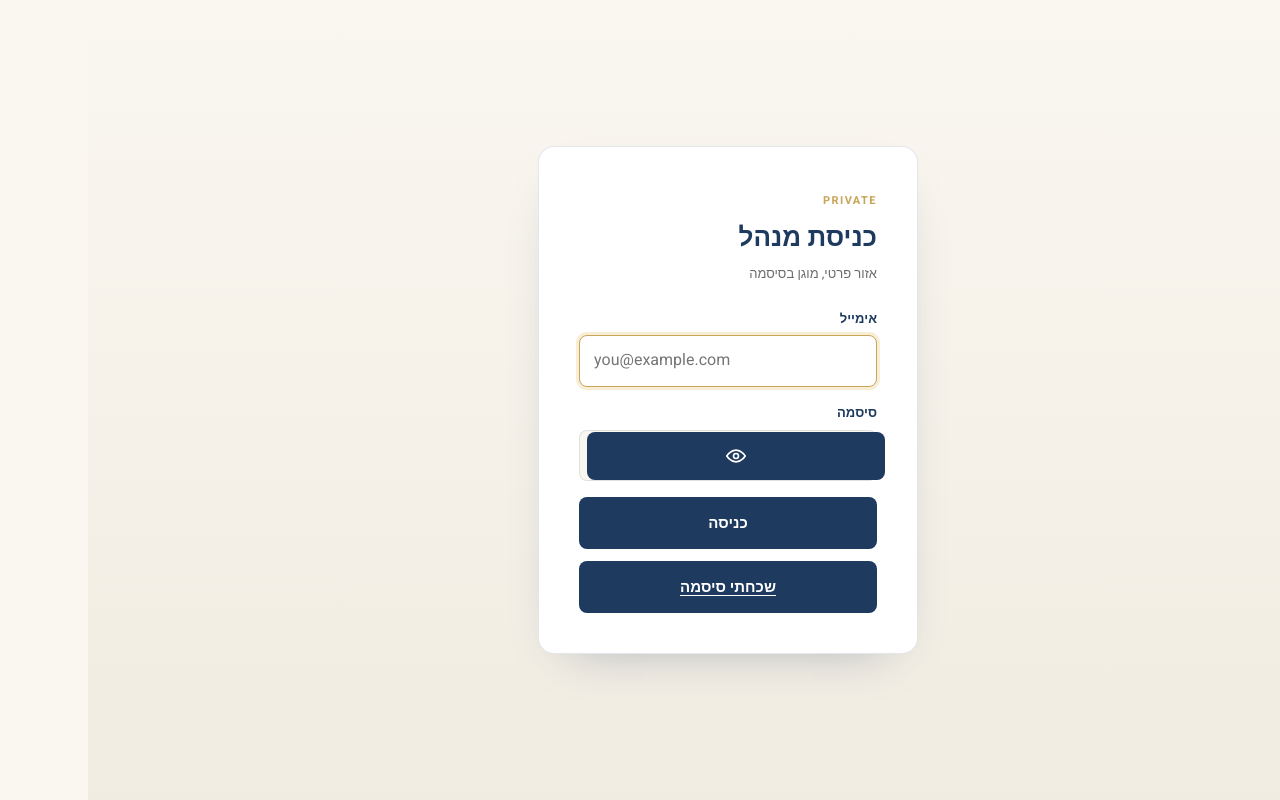
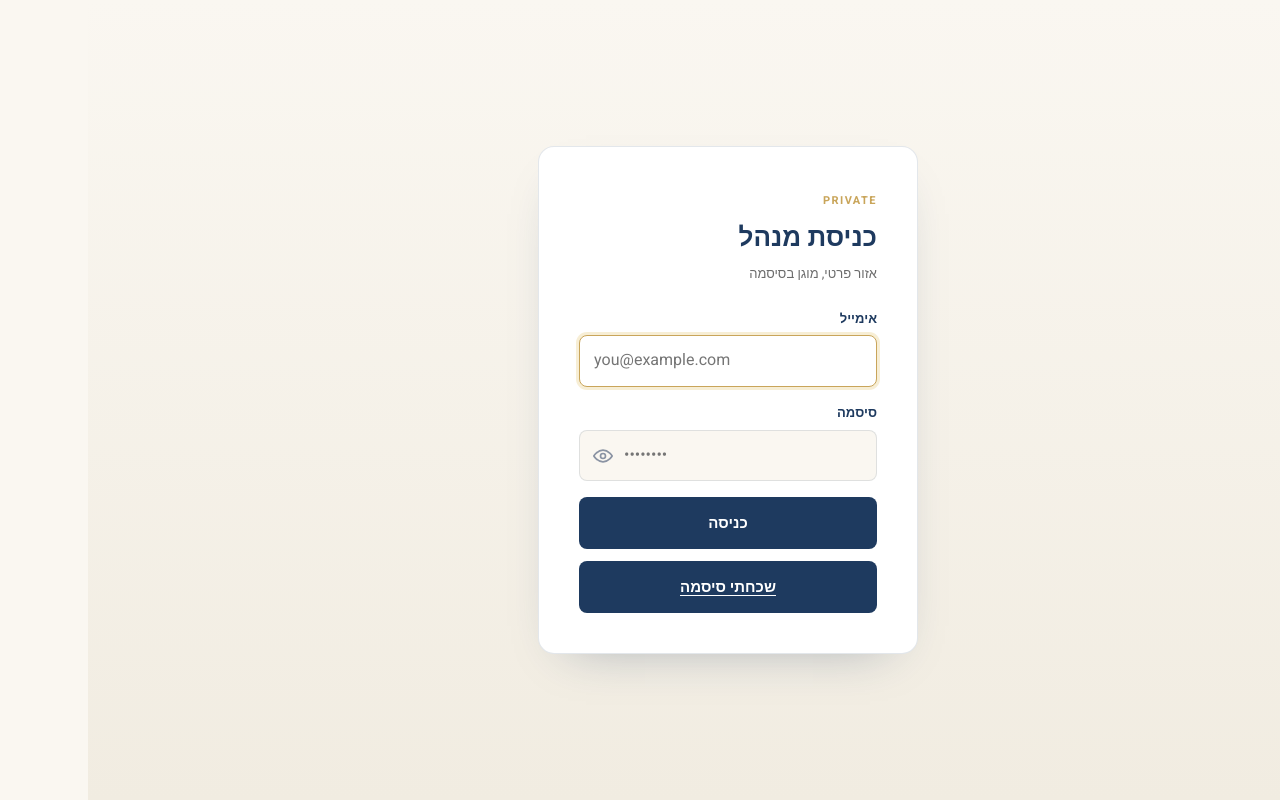
Before and after one commit to nevesagiv/neve-sagiv, a React (Vite) app: page /admin in a window 1280 px wide. Built offline with nearby package versions, Linux system fonts and the light colour scheme; no server answers.

Commit message:
AdminLogin: fix password toggle - was inheriting full-width navy from .login-card button

```diff
--- a/src/pages/admin/AdminLogin.css
+++ b/src/pages/admin/AdminLogin.css
@@ -212,3 +212,34 @@
   outline: 2px solid #d4a017;
   outline-offset: 1px;
 }
+
+/* ===== Override .login-card button rule for the password toggle ===== */
+.login-card button.password-toggle,
+.login-card button.password-toggle:hover:not(:disabled) {
+  position: absolute;
+  top: 50%;
+  left: 8px;
+  transform: translateY(-50%);
+  width: 32px;
+  height: 32px;
+  padding: 0;
+  background: transparent;
+  color: #8a93a3;
+  border: none;
+  border-radius: 6px;
+  display: grid;
+  place-items: center;
+  font-size: 0;
+  margin: 0;
+}
+
+.login-card button.password-toggle:hover:not(:disabled) {
+  background: rgba(212, 160, 23, 0.10);
+  color: #d4a017;
+}
+
+.login-card button.password-toggle svg {
+  width: 20px;
+  height: 20px;
+  display: block;
+}
```
